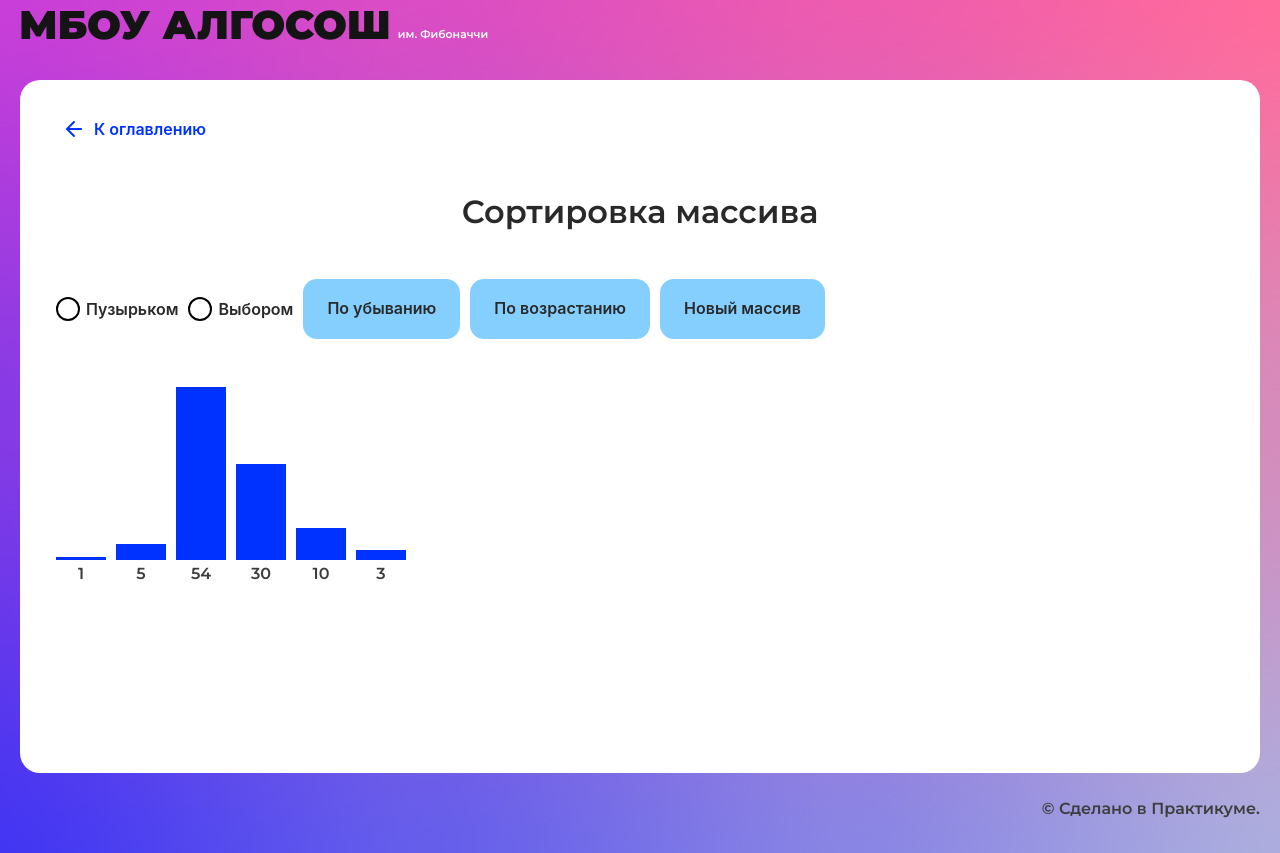
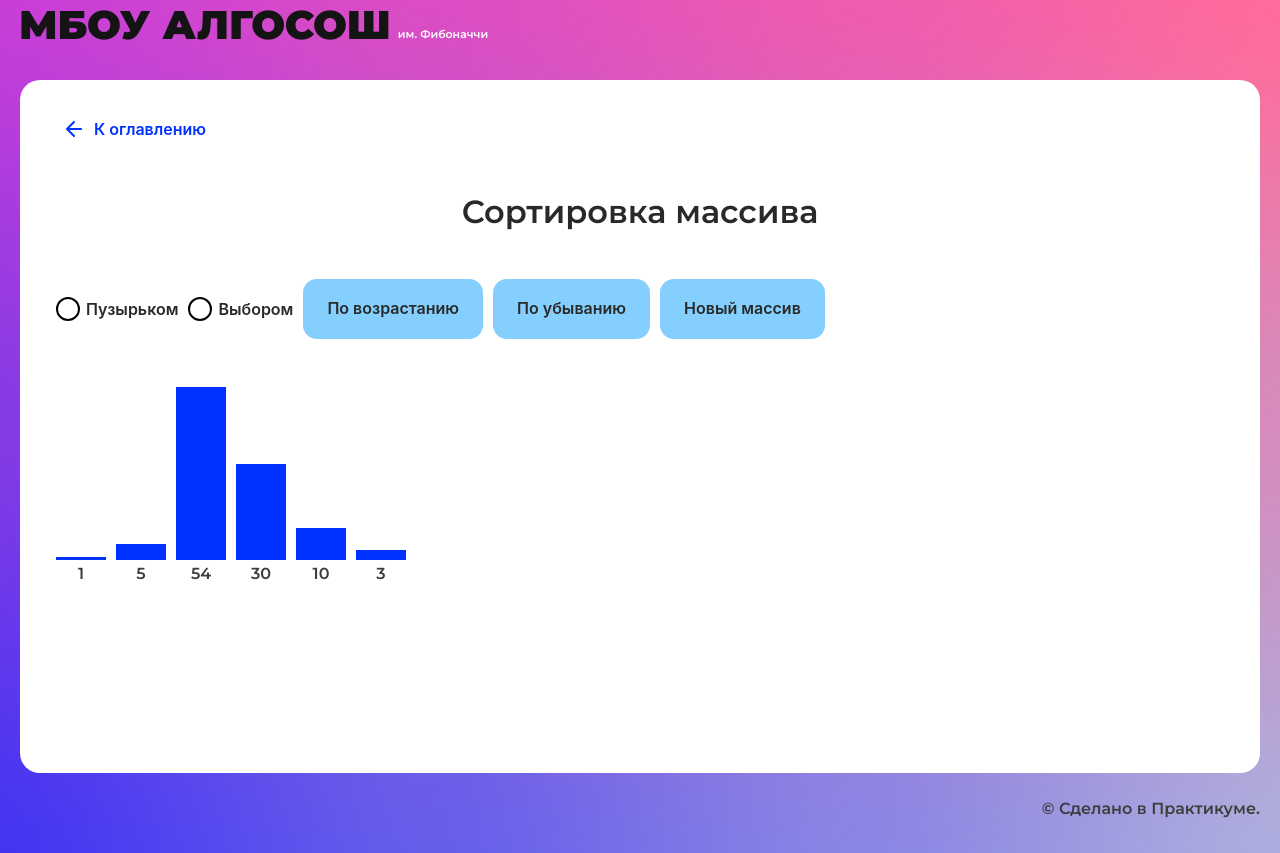
Before and after one commit to Shiker2032/algososh, a React (Create React App) app: page /sorting in a window 1280 px wide. Built offline with nearby package versions, Linux system fonts and the light colour scheme.

Commit message:
Update sorting-page.tsx

```diff
--- a/src/components/sorting-page/sorting-page.tsx
+++ b/src/components/sorting-page/sorting-page.tsx
@@ -10,64 +10,38 @@ import styles from "./sorting-page.module.css";
 
 export const SortingPage: React.FC = () => {
   const [data, setData] = useState([1, 5, 54, 30, 10, 3]);
-  let time = 1000;
+  let time = 500;
 
-  // const bubbleSortAsc = (arr) => {
-  //   for (let i = 0; i < arr.length; i++) {
-  //     for (let j = 0; j < arr.length; j++) {
-  //       if (arr[i] < arr[j]) {
-  //         time += 1000;
-  //         setTimeout(() => {
-  //           [arr[i], arr[j]] = [arr[j], arr[i]];
-  //           setData([...arr]);
-  //         }, time);
-  //       }
-  //     }
-  //   }
-  // };
-
-  // const bubbleSortDesc = (arr) => {
-  //   for (let i = 0; i < arr.length; i++) {
-  //     for (let j = 0; j < arr.length; j++) {
-  //       if (arr[i] > arr[j]) {
-  //         time += 1000;
-  //         setTimeout(() => {
-  //           [arr[i], arr[j]] = [arr[j], arr[i]];
-  //           setData([...arr]);
-  //         }, time);
-  //       }
-  //     }
-  //   }
-  // };
-
-  const selectionSortAsc = (arr: number[]): number[] => {
-    for (let i = 0; i < arr.length - 1; i++) {
-      let minIdx = i;
-      for (let j = i + 1; j < arr.length; j++) {
-        if (arr[minIdx] > arr[j]) {
-          time += 1000;
-          setTimeout(() => {
-            minIdx = j;
-            [arr[minIdx], arr[i]] = [arr[i], arr[minIdx]];
-            setData([...arr]);
-          }, time);
-        }
+  const bubbleSort = (arr, type) => {
+    for (let i = 0; i < arr.length; i++) {
+      time += 500;
+      for (let j = 0; j < arr.length; j++) {
+        setTimeout(() => {
+          bubbleswap(arr, i, j, type);
+        }, time);
       }
     }
-    return arr;
   };
 
-  const selectionSortDesc = (arr: number[]): number[] => {
+  function bubbleSwap(arr, i, j, type) {
+    if (type === "asc" ? arr[i] < arr[j] : arr[i] > arr[j]) {
+      [arr[i], arr[j]] = [arr[j], arr[i]];
+      setData([...arr]);
+    }
+  }
+
+  const selectionSort = (arr: number[], sortingType): number[] => {
     for (let i = 0; i < arr.length - 1; i++) {
       time += 500;
-      selectionSort(arr, i);
+      selectionSwap(arr, i, sortingType);
     }
 
-    function selectionSort(arr, i) {
+    function selectionSwap(arr, i, sortingType) {
       setTimeout(() => {
         let maxIdx = i;
+
         for (let j = i + 1; j < arr.length; j++) {
-          if (arr[maxIdx] < arr[j]) {
+          if (sortingType === "asc" ? arr[maxIdx] > arr[j] : arr[maxIdx] < arr[j]) {
             maxIdx = j;
           }
         }
@@ -83,8 +57,18 @@ export const SortingPage: React.FC = () => {
       <div className={styles.input__container}>
         <RadioInput label="Пузырьком" />
         <RadioInput label="Выбором" />
-        <Button text="По убыванию" onClick={() => selectionSortDesc(data)} />
-        <Button text="По возрастанию" onClick={() => selectionSortAsc(data)} />
+        <Button
+          text="По возрастанию"
+          onClick={() => {
+            bubbleSort(data, "asc");
+          }}
+        />
+        <Button
+          text="По убыванию"
+          onClick={() => {
+            bubbleSort(data, "desc");
+          }}
+        />
         <Button text="Новый массив" />
       </div>
       <div className={styles.columns__container}>
```
